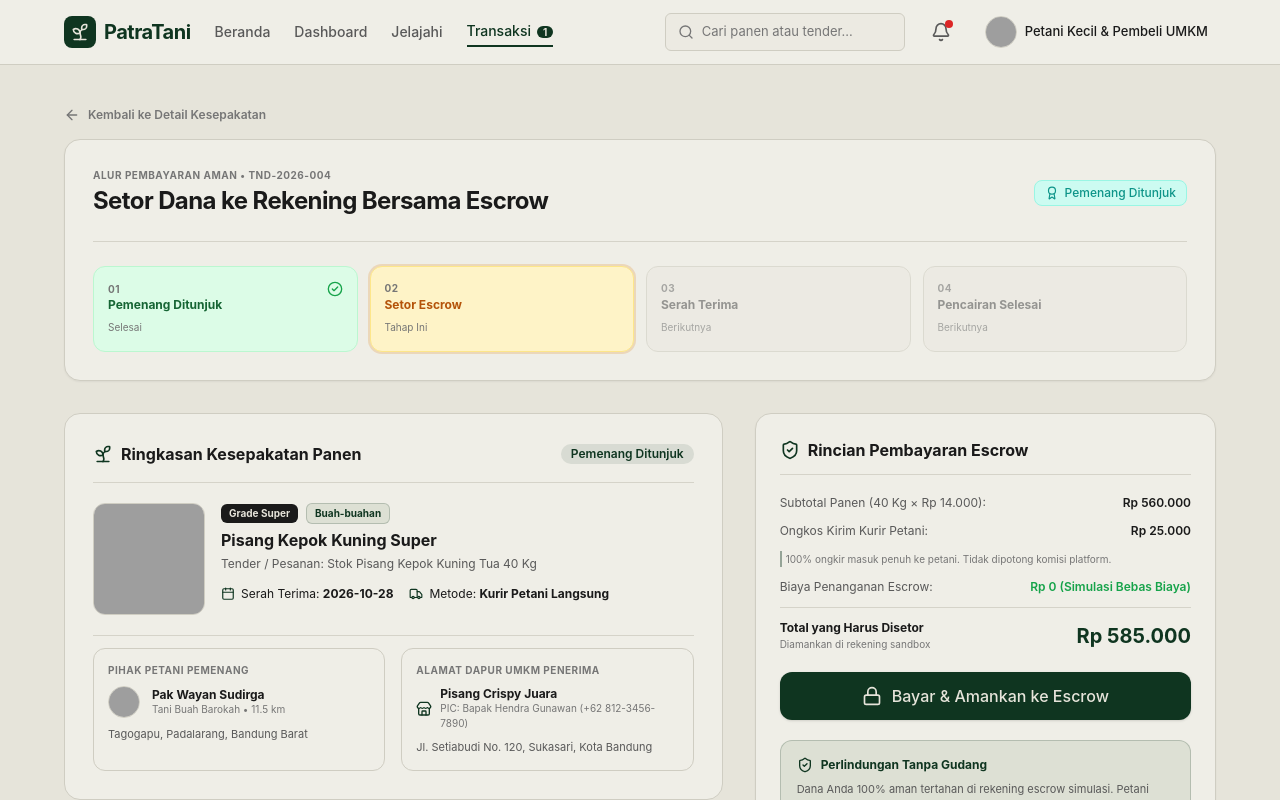
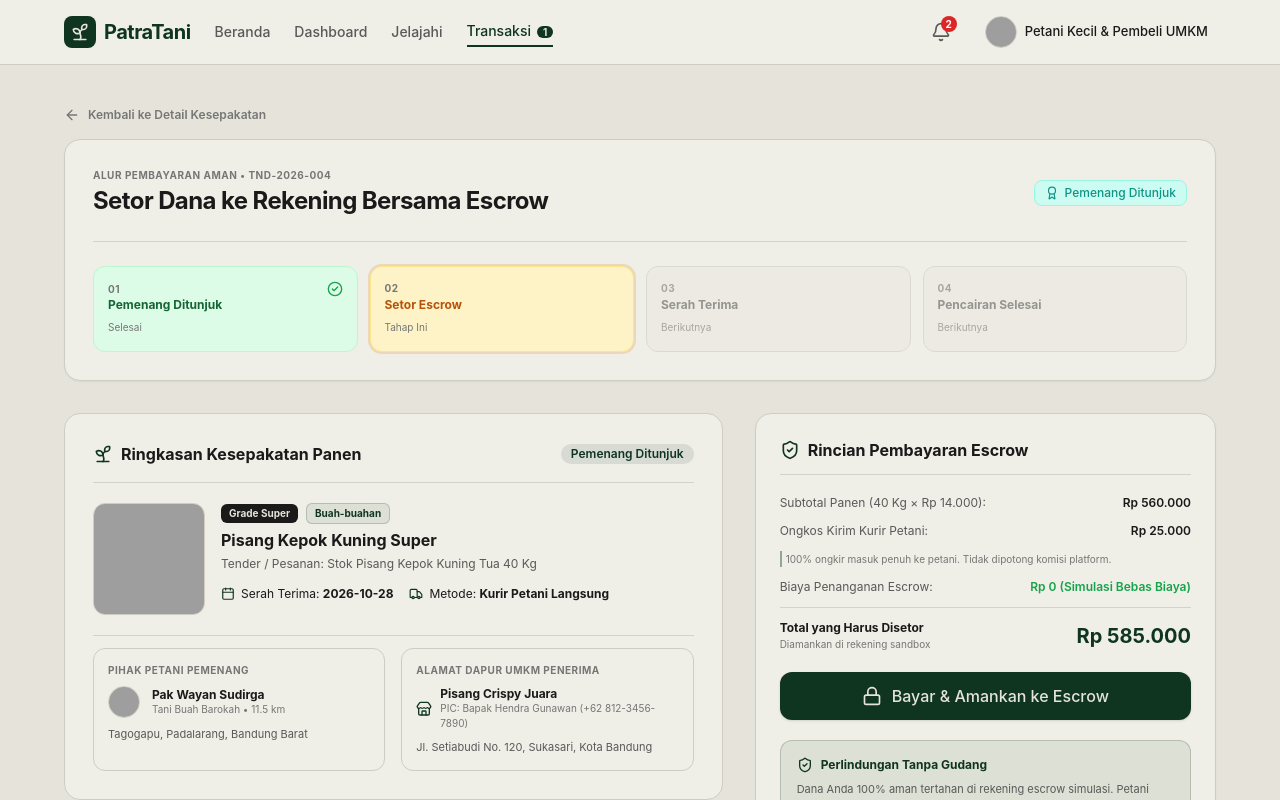
Before and after one commit to ichnasa/patratani, a React app: page /escrow in a window 1280 px wide. Shown: the top 800 px of the page. Built offline with nearby package versions, Linux system fonts and the light colour scheme; grey boxes are pictures that could not be loaded; the HTML template or start-up script is replaced by a standard one.

Commit message:
feat: hapus pencarian global redundan dan tambahkan pop-up notifikasi di navbar

```diff
--- a/src/components/Navbar.jsx
+++ b/src/components/Navbar.jsx
@@ -1,23 +1,19 @@
-import React, { useState, useEffect } from "react";
+import React, { useState, useEffect, useRef } from "react";
 import { Link, useLocation, useNavigate } from "react-router-dom";
 import clsx from "clsx";
 import {
   Sprout,
-  Search,
   Bell,
   Home,
   Compass,
   ClipboardList,
   User,
   Scale,
+  ChevronRight,
 } from "lucide-react";
 import { useApp } from "../context/AppContext";
 
-export default function Navbar({
-  searchValue,
-  onSearchChange,
-  notificationCount = 2,
-}) {
+export default function Navbar() {
   const { currentUser } = useApp();
   const location = useLocation();
   const navigate = useNavigate();
@@ -36,27 +32,54 @@ export default function Navbar({
   );
   const dashboardRoute = isBuyer ? "/dashboard/buyer" : "/dashboard/farmer";
 
-  const [internalSearch, setInternalSearch] = useState(searchValue || "");
+  const [showNotif, setShowNotif] = useState(false);
+  const notifRef = useRef(null);
 
   useEffect(() => {
-    if (searchValue !== undefined && searchValue !== null) {
-      setInternalSearch(searchValue);
+    const handleClickOutside = (e) => {
+      if (notifRef.current && !notifRef.current.contains(e.target)) {
+        setShowNotif(false);
+      }
+    };
+    if (showNotif) {
+      document.addEventListener("mousedown", handleClickOutside);
     }
-  }, [searchValue]);
+    return () => {
+      document.removeEventListener("mousedown", handleClickOutside);
+    };
+  }, [showNotif]);
 
-  const handleInputChange = (e) => {
-    const val = e.target.value;
-    setInternalSearch(val);
-    if (onSearchChange) {
-      onSearchChange(e);
-    }
-  };
+  const notifications = [
+    {
+      id: "notif-1",
+      title: "Dana Escrow Diamankan",
+      description:
+        "Dana Rp 1.585.000 untuk transaksi Tomat Mawar telah diamankan di rekening escrow.",
+      time: "10 mnt lalu",
+      link: "/escrow",
+      unread: true,
+    },
+    {
+      id: "notif-2",
+      title: "Penawaran Tender Masuk",
+      description:
+        "Pak Wayan mengajukan penawaran Rp 46.000/kg untuk Tender Cabai Rawit.",
+      time: "1 jam lalu",
+      link: "/tender",
+      unread: true,
+    },
+    {
+      id: "notif-3",
+      title: "Verifikasi Serah-Terima Kebun",
+      description:
+        "Pesanan Bawang Merah siap diperiksa dengan foto kamera geotag lokasi.",
+      time: "3 jam lalu",
+      link: "/handover",
+      unread: false,
+    },
+  ];
 
-  const handleKeyDown = (e) => {
-    if (e.key === "Enter") {
-      navigate(`/explore?search=${encodeURIComponent(internalSearch)}`);
-    }
-  };
+  const unreadCount = notifications.filter((n) => n.unread).length;
 
   const isNavActive = (path) => {
     if (path === "/" && currentPath === "/") return true;
@@ -64,13 +87,10 @@ export default function Navbar({
     return false;
   };
 
-  const activeSearchVal =
-    onSearchChange && searchValue !== undefined ? searchValue : internalSearch;
-
   return (
     <>
       <header className="sticky top-0 z-40 w-full bg-surface border-b border-border transition-colors">
-        <div className="max-w-[1440px] mx-auto h-16 px-4 sm:px-6 lg:px-16 flex items-center justify-between gap-2 sm:gap-4">
+        <div className="max-w-[1440px] mx-auto h-16 px-4 sm:px-6 lg:px-16 flex items-center justify-between gap-4">
           <div className="flex items-center gap-6 shrink-0">
             <Link
               to="/"
@@ -157,29 +177,94 @@ export default function Navbar({
           </div>
 
           <div className="flex items-center gap-4">
-            <div className="hidden lg:flex items-center w-60 rounded-md border border-border px-3 py-2 gap-2 bg-[#E6E4DA]/40 transition-colors focus-within:border-primary focus-within:bg-surface">
-              <Search className="w-4 h-4 text-ink-muted shrink-0 pointer-events-none" />
-              <input
-                type="text"
-                placeholder="Cari panen atau tender..."
-                value={activeSearchVal}
-                onChange={handleInputChange}
-                onKeyDown={handleKeyDown}
-                className="w-full bg-transparent text-[13px] text-ink placeholder:text-ink-muted focus:outline-none"
-              />
-            </div>
+            {isTransactionalUser && (
+              <div className="relative" ref={notifRef}>
+                <button
+                  type="button"
+                  onClick={() => setShowNotif((prev) => !prev)}
+                  aria-label="Pemberitahuan Notifikasi"
+                  className={clsx(
+                    "relative w-10 h-10 rounded-full flex items-center justify-center text-ink-secondary hover:text-ink hover:bg-surface-green/60 transition-colors cursor-pointer",
+                    showNotif && "bg-surface-green/60 text-primary",
+                  )}
+                >
+                  <Bell className="w-5 h-5" />
+                  {unreadCount > 0 && (
+                    <span className="absolute top-1 right-1 min-w-4 h-4 px-1 rounded-full bg-status-disputed text-white text-[10px] font-bold flex items-center justify-center leading-none">
+                      {unreadCount}
+                    </span>
+                  )}
+                </button>
 
-            {isTransactionalUser && (
-              <Link
-                to="/handover"
-                aria-label="Pemberitahuan Transaksi"
-                className="relative w-10 h-10 rounded-full flex items-center justify-center text-ink-secondary hover:text-ink hover:bg-surface-green/60 transition-colors"
-              >
-                <Bell className="w-5 h-5" />
-                {notificationCount > 0 && (
-                  <span className="absolute top-2 right-2 w-2 h-2 rounded-full bg-status-disputed" />
+                {showNotif && (
+                  <div className="absolute right-0 top-full mt-2 w-80 sm:w-96 bg-surface rounded-2xl border border-border shadow-xl z-50 overflow-hidden animate-in fade-in duration-150">
+                    <div className="px-4 py-3 border-b border-border flex items-center justify-between bg-[#E6E4DA]/20">
+                      <div className="flex items-center gap-2">
+                        <span className="text-xs font-bold text-ink">
+                          Notifikasi
+                        </span>
+                        <span className="px-1.5 py-0.5 rounded-full bg-primary/10 text-primary font-bold text-[10px]">
+                          {unreadCount} Baru
+                        </span>
+                      </div>
+                      <button
+                        type="button"
+                        onClick={() => setShowNotif(false)}
+                        className="text-[11px] font-semibold text-primary hover:underline cursor-pointer"
+                      >
+                        Tutup
+                      </button>
+                    </div>
+
+                    <div className="divide-y divide-border/60 max-h-80 overflow-y-auto">
+                      {notifications.map((item) => (
+                        <div
+                          key={item.id}
+                          onClick={() => {
+                            setShowNotif(false);
+                            navigate(item.link);
+                          }}
+                          className={clsx(
+                            "p-3.5 hover:bg-surface-green/30 transition-colors cursor-pointer flex items-start gap-3 text-left",
+                            item.unread && "bg-[#E6E4DA]/10",
+                          )}
+                        >
+                          <div className="w-8 h-8 rounded-xl bg-surface-green text-primary flex items-center justify-center shrink-0 mt-0.5">
+                            <Bell className="w-4 h-4" />
+                          </div>
+                          <div className="flex-1 min-w-0 space-y-0.5">
+                            <div className="flex items-center justify-between gap-2">
+                              <p className="text-xs font-bold text-ink truncate">
+                                {item.title}
+                              </p>
+                              <span className="text-[10px] text-ink-muted shrink-0">
+                                {item.time}
+                              </span>
+                            </div>
+                            <p className="text-[11px] text-ink-secondary leading-snug line-clamp-2">
+                              {item.description}
+                            </p>
+                          </div>
+                        </div>
+                      ))}
+                    </div>
+
+                    <div className="p-2.5 border-t border-border bg-[#E6E4DA]/20 text-center">
+                      <button
+                        type="button"
+                        onClick={() => {
+                          setShowNotif(false);
+                          navigate("/handover");
+                        }}
+                        className="text-xs font-bold text-primary hover:underline cursor-pointer inline-flex items-center gap-1"
+                      >
+                        <span>Lihat Semua Transaksi</span>
+                        <ChevronRight className="w-3.5 h-3.5" />
+                      </button>
+                    </div>
+                  </div>
                 )}
-              </Link>
+              </div>
             )}
 
             {currentUser ? (
@@ -207,20 +292,6 @@ export default function Navbar({
                 Masuk
               </Link>
             )}
-          </div>
-        </div>
-
-        <div className="px-4 sm:px-6 pb-3 lg:hidden">
-          <div className="flex items-center w-full rounded-md border border-border px-3 py-2 gap-2 bg-[#E6E4DA]/40 focus-within:border-primary focus-within:bg-surface transition-colors">
-            <Search className="w-4 h-4 text-ink-muted shrink-0 pointer-events-none" />
-            <input
-              type="text"
-              placeholder="Cari panen atau tender..."
-              value={activeSearchVal}
-              onChange={handleInputChange}
-              onKeyDown={handleKeyDown}
-              className="w-full bg-transparent text-[13px] text-ink placeholder:text-ink-muted focus:outline-none"
-            />
           </div>
         </div>
       </header>
@@ -267,7 +338,9 @@ export default function Navbar({
           >
             <ClipboardList className="w-5 h-5" />
             <span className="text-[10px]">Transaksi</span>
-            <span className="absolute top-1 right-2 w-1.5 h-1.5 rounded-full bg-primary" />
+            <span className="ml-1 px-1.5 py-0.2 rounded-full text-[9px] font-bold bg-primary text-[#E6E4DA]">
+              1
+            </span>
           </Link>
         )}
 
```
